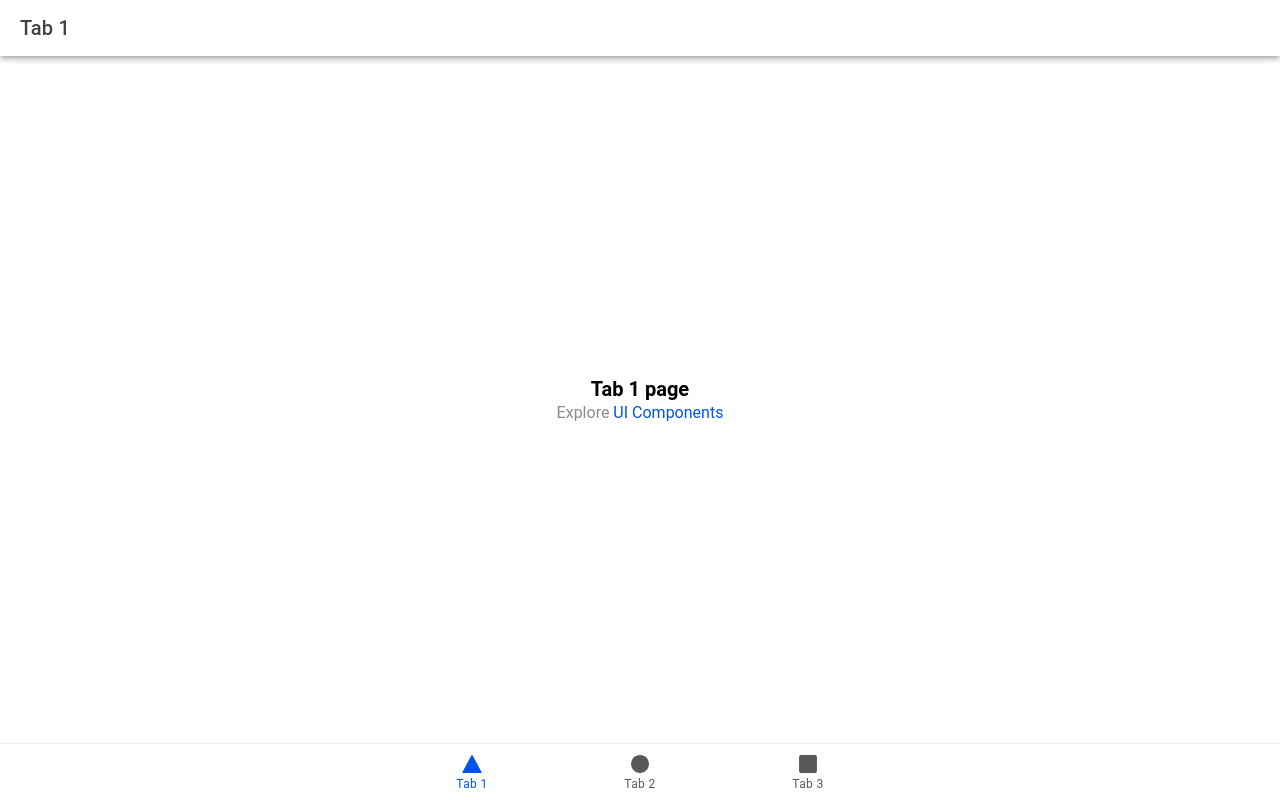
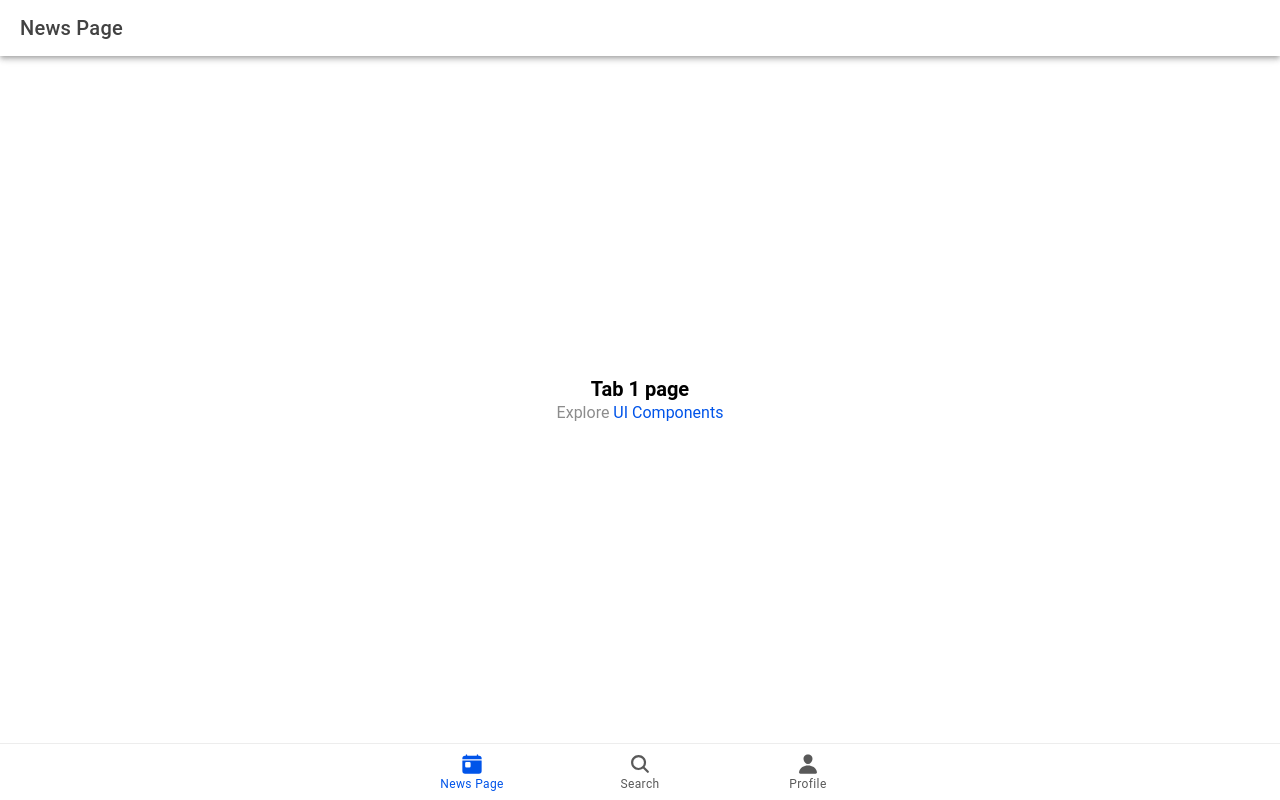
Before and after one commit to nellin22/NewsApp, a React (Vite) app: page /tab1 in a window 1280 px wide. Built offline with nearby package versions, Linux system fonts and the light colour scheme.

Commit message:
icons and tabs

```diff
--- a/src/App.tsx
+++ b/src/App.tsx
@@ -10,7 +10,7 @@ import {
   setupIonicReact
 } from '@ionic/react';
 import { IonReactRouter } from '@ionic/react-router';
-import { ellipse, square, triangle } from 'ionicons/icons';
+import { today, search, person } from 'ionicons/icons';
 import Tab1 from './pages/Tab1';
 import Tab2 from './pages/Tab2';
 import Tab3 from './pages/Tab3';
@@ -67,16 +67,16 @@ const App: React.FC = () => (
         </IonRouterOutlet>
         <IonTabBar slot="bottom">
           <IonTabButton tab="tab1" href="/tab1">
-            <IonIcon aria-hidden="true" icon={triangle} />
-            <IonLabel>Tab 1</IonLabel>
+            <IonIcon aria-hidden="true" icon={today} />
+            <IonLabel>News Page</IonLabel>
           </IonTabButton>
           <IonTabButton tab="tab2" href="/tab2">
-            <IonIcon aria-hidden="true" icon={ellipse} />
-            <IonLabel>Tab 2</IonLabel>
+            <IonIcon aria-hidden="true" icon={search} />
+            <IonLabel>Search</IonLabel>
           </IonTabButton>
           <IonTabButton tab="tab3" href="/tab3">
-            <IonIcon aria-hidden="true" icon={square} />
-            <IonLabel>Tab 3</IonLabel>
+            <IonIcon aria-hidden="true" icon={person} />
+            <IonLabel>Profile</IonLabel>
           </IonTabButton>
         </IonTabBar>
       </IonTabs>
--- a/src/pages/Tab1.tsx
+++ b/src/pages/Tab1.tsx
@@ -7,13 +7,13 @@ const Tab1: React.FC = () => {
     <IonPage>
       <IonHeader>
         <IonToolbar>
-          <IonTitle>Tab 1</IonTitle>
+          <IonTitle>News Page</IonTitle>
         </IonToolbar>
       </IonHeader>
       <IonContent fullscreen>
         <IonHeader collapse="condense">
           <IonToolbar>
-            <IonTitle size="large">Tab 1</IonTitle>
+            <IonTitle size="large">News Page</IonTitle>
           </IonToolbar>
         </IonHeader>
         <ExploreContainer name="Tab 1 page" />
--- a/src/pages/Tab2.tsx
+++ b/src/pages/Tab2.tsx
@@ -7,13 +7,13 @@ const Tab2: React.FC = () => {
     <IonPage>
       <IonHeader>
         <IonToolbar>
-          <IonTitle>Tab 2</IonTitle>
+          <IonTitle>Search</IonTitle>
         </IonToolbar>
       </IonHeader>
       <IonContent fullscreen>
         <IonHeader collapse="condense">
           <IonToolbar>
-            <IonTitle size="large">Tab 2</IonTitle>
+            <IonTitle size="large">Search</IonTitle>
           </IonToolbar>
         </IonHeader>
         <ExploreContainer name="Tab 2 page" />
--- a/src/pages/Tab3.tsx
+++ b/src/pages/Tab3.tsx
@@ -7,13 +7,13 @@ const Tab3: React.FC = () => {
     <IonPage>
       <IonHeader>
         <IonToolbar>
-          <IonTitle>Tab 3</IonTitle>
+          <IonTitle>Profile</IonTitle>
         </IonToolbar>
       </IonHeader>
       <IonContent fullscreen>
         <IonHeader collapse="condense">
           <IonToolbar>
-            <IonTitle size="large">Tab 3</IonTitle>
+            <IonTitle size="large">Profile</IonTitle>
           </IonToolbar>
         </IonHeader>
         <ExploreContainer name="Tab 3 page" />
```
